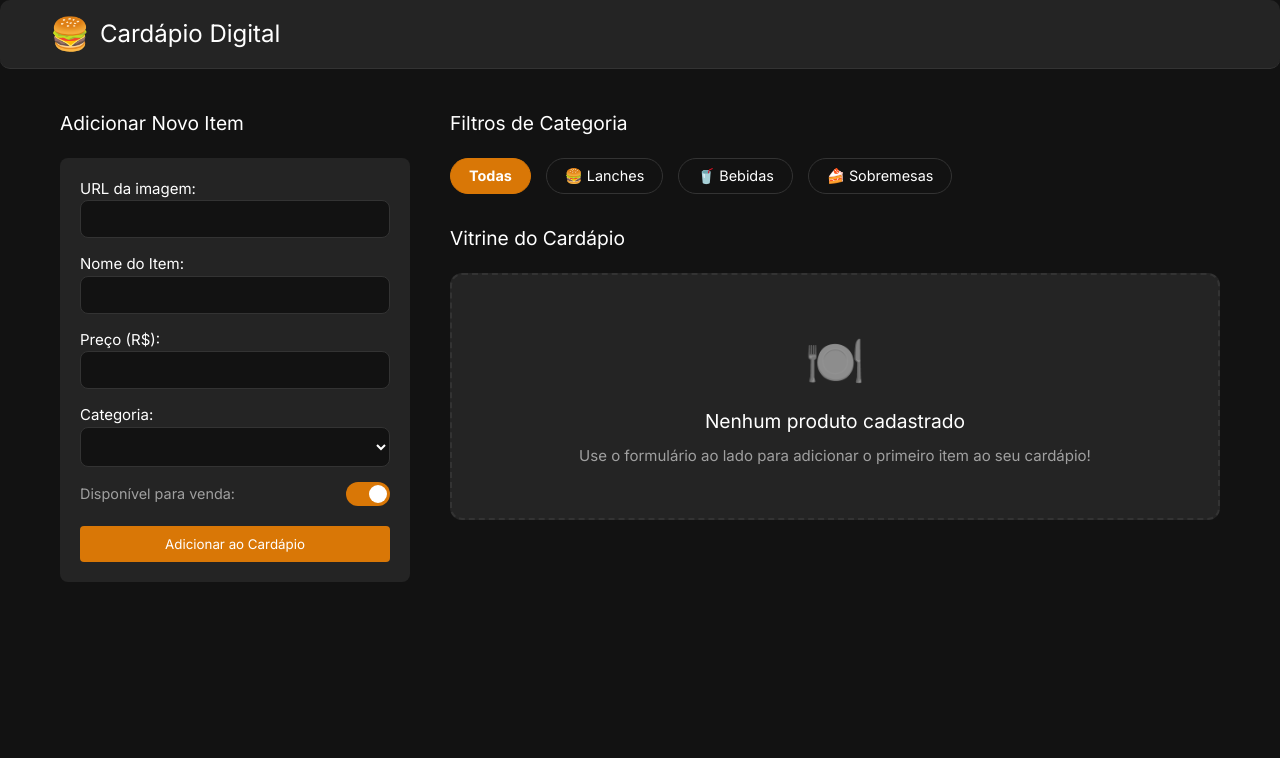
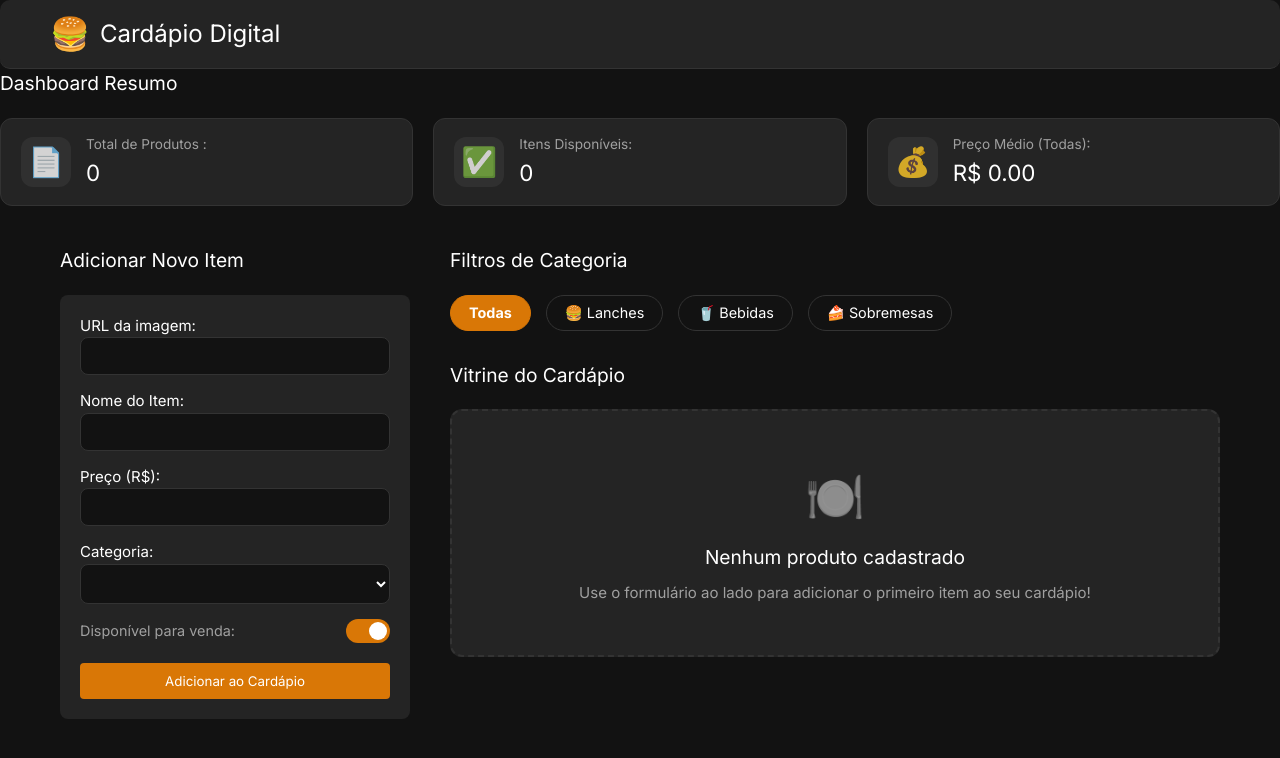
Before and after one commit to SaraAlmeida07/cardapio-digital, a Vue app in the folder cardapio/: page / in a window 1280 px wide. Shown: the top 758 px of the page. Built offline with nearby package versions, Linux system fonts and the light colour scheme.

Commit message:
adicionando dashboard com numero de produtos cadastrados numero de produtos por categoria e preço médio da catgoria

```diff
--- a/cardapio/src/App.vue
+++ b/cardapio/src/App.vue
@@ -42,7 +42,16 @@ const produtosFiltrados = computed(() => {
   }
 })
 
+//calculadoras do dashboard
+const totalProdutos = computed(() => produtos.value.length)
+const produtosDisponiveis = computed(() => produtos.value.filter(p => p.disponivel).length)
 
+//preço médio dos produtos filtrados
+const precoMedio = computed(() => {
+  if (produtosFiltrados.value.length === 0) return 0
+  const somaPrecos = produtosFiltrados.value.reduce((soma, produto) => soma + produto.preco, 0)
+  return somaPrecos / produtosFiltrados.value.length
+})
 
 </script>
 
@@ -50,7 +59,38 @@ const produtosFiltrados = computed(() => {
 <template>
 
   <CabecalhoApp />
-    <div class="container-dashboard">
+
+  <section class="dashboard-resumo">
+    <h3 class="titulo-coluna">Dashboard Resumo</h3>
+
+    <div class="cards-resumo">
+      <div class="card-dado">
+        <span class="icone-dado">📄</span>
+        <div class="info-dado">
+          <p>Total de Produtos :</p>
+          <strong>{{ totalProdutos }}</strong>
+        </div>
+      </div>
+
+      <div class="card-dado">
+        <span class="icone-dado">✅</span>
+        <div class="info-dado">
+          <p>Itens Disponíveis:</p>
+          <strong>{{ produtosDisponiveis }}</strong>
+        </div>
+      </div>
+
+      <div class="card-dado">
+        <span class="icone-dado">💰</span>
+        <div class="info-dado">
+          <p>Preço Médio ({{ filtroAtivo }}):</p>
+          <strong>R$ {{ precoMedio.toFixed(2) }}</strong>
+        </div>
+      </div>
+    </div>
+  </section>
+
+  <div class="container-dashboard">
 
     <aside class="coluna-esq">
       <h3 class="titulo-coluna">Adicionar Novo Item</h3>
@@ -63,7 +103,6 @@ const produtosFiltrados = computed(() => {
       <div class="filtros-container">
         <h3 class="titulo-coluna">Filtros de Categoria</h3>
         <div class="botoes-filtro">
-
           <button
             class="btn-filtro"
             :class="{ ativo: filtroAtivo === 'Todas' }"
@@ -71,7 +110,6 @@ const produtosFiltrados = computed(() => {
           >
             Todas
           </button>
-
           <button
             class="btn-filtro"
             :class="{ ativo: filtroAtivo === 'Lanche' }"
@@ -79,7 +117,6 @@ const produtosFiltrados = computed(() => {
           >
             🍔 Lanches
           </button>
-
           <button
             class="btn-filtro"
             :class="{ ativo: filtroAtivo === 'Bebida' }"
@@ -87,7 +124,6 @@ const produtosFiltrados = computed(() => {
           >
             🥤 Bebidas
           </button>
-
           <button
             class="btn-filtro"
             :class="{ ativo: filtroAtivo === 'Sobremesa' }"
@@ -195,6 +231,54 @@ const produtosFiltrados = computed(() => {
   font-weight: bold;
 }
 
+/* --- ESTILOS DO DASHBOARD RESUMO --- */
+.dashboard-resumo {
+  /* Truque mágico: faz esse bloco ocupar todas as colunas do grid */
+  grid-column: 1 / -1;
+  margin-bottom: 10px;
+}
+
+.cards-resumo {
+  display: flex;
+  gap: 20px;
+  flex-wrap: wrap; /* Se a tela for pequena, eles caem para a linha de baixo */
+}
+
+.card-dado {
+  flex: 1; /* Faz todos os cartões terem a mesma largura */
+  min-width: 220px;
+  background-color: var(--cor-fundo-card);
+  padding: 15px 20px;
+  border-radius: var(--raio-borda);
+  border: 1px solid var(--borda-suave);
+  display: flex;
+  align-items: center;
+  gap: 15px;
+}
+
+.icone-dado {
+  font-size: 1.8rem;
+  background-color: var(--borda-suave);
+  width: 50px;
+  height: 50px;
+  display: flex;
+  justify-content: center;
+  align-items: center;
+  border-radius: 12px;
+  opacity: 0.8;
+}
+
+.info-dado p {
+  color: var(--cor-texto-mutado);
+  font-size: 0.85rem;
+  margin-bottom: 2px;
+}
+
+.info-dado strong {
+  color: var(--cor-texto-principal);
+  font-size: 1.4rem;
+}
+
 /* --- RESPONSIVIDADE --- */
 /* Quando a tela for menor que 800px (celulares e tablets pequenos) */
 @media (max-width: 800px) {
```
